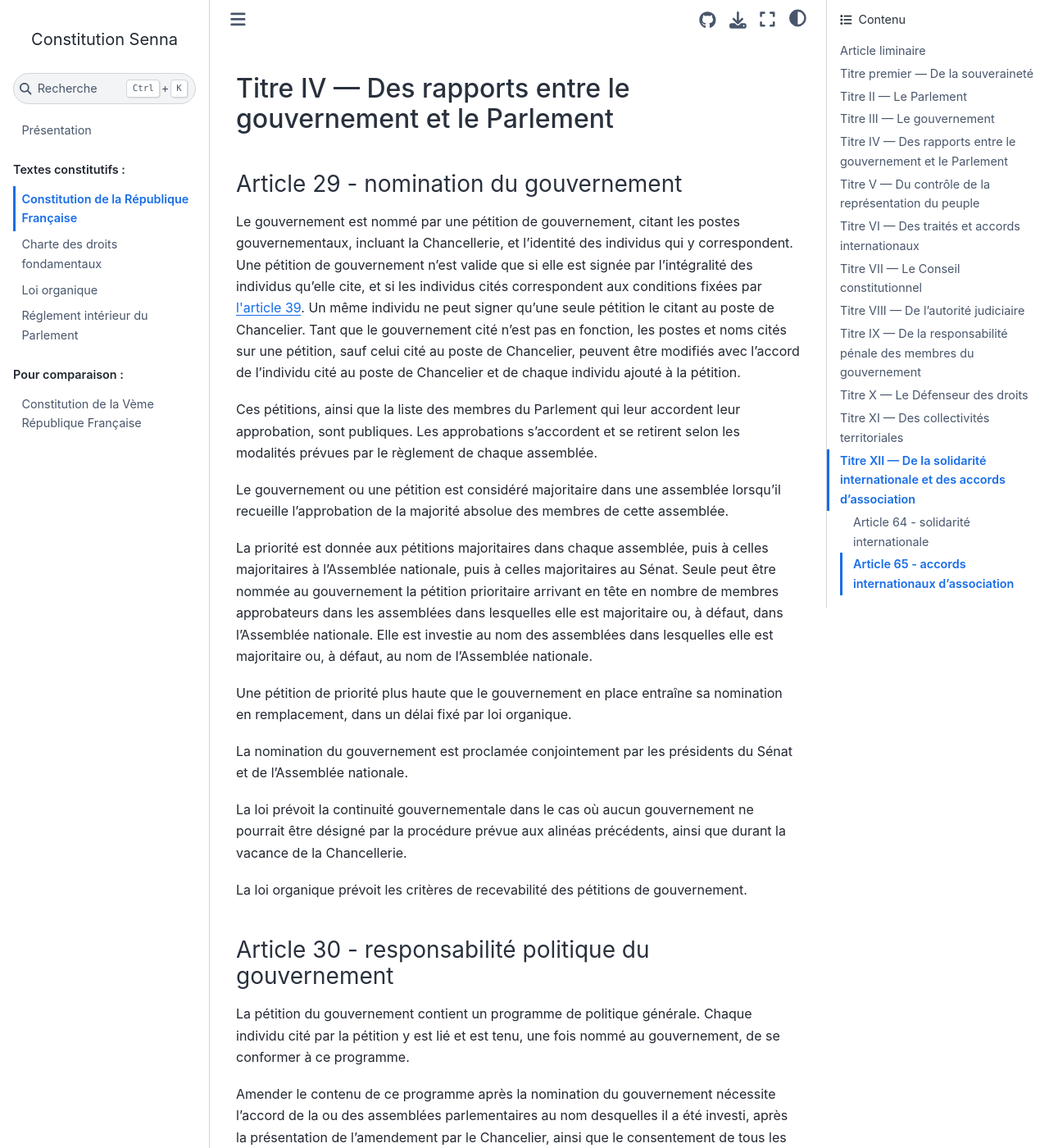
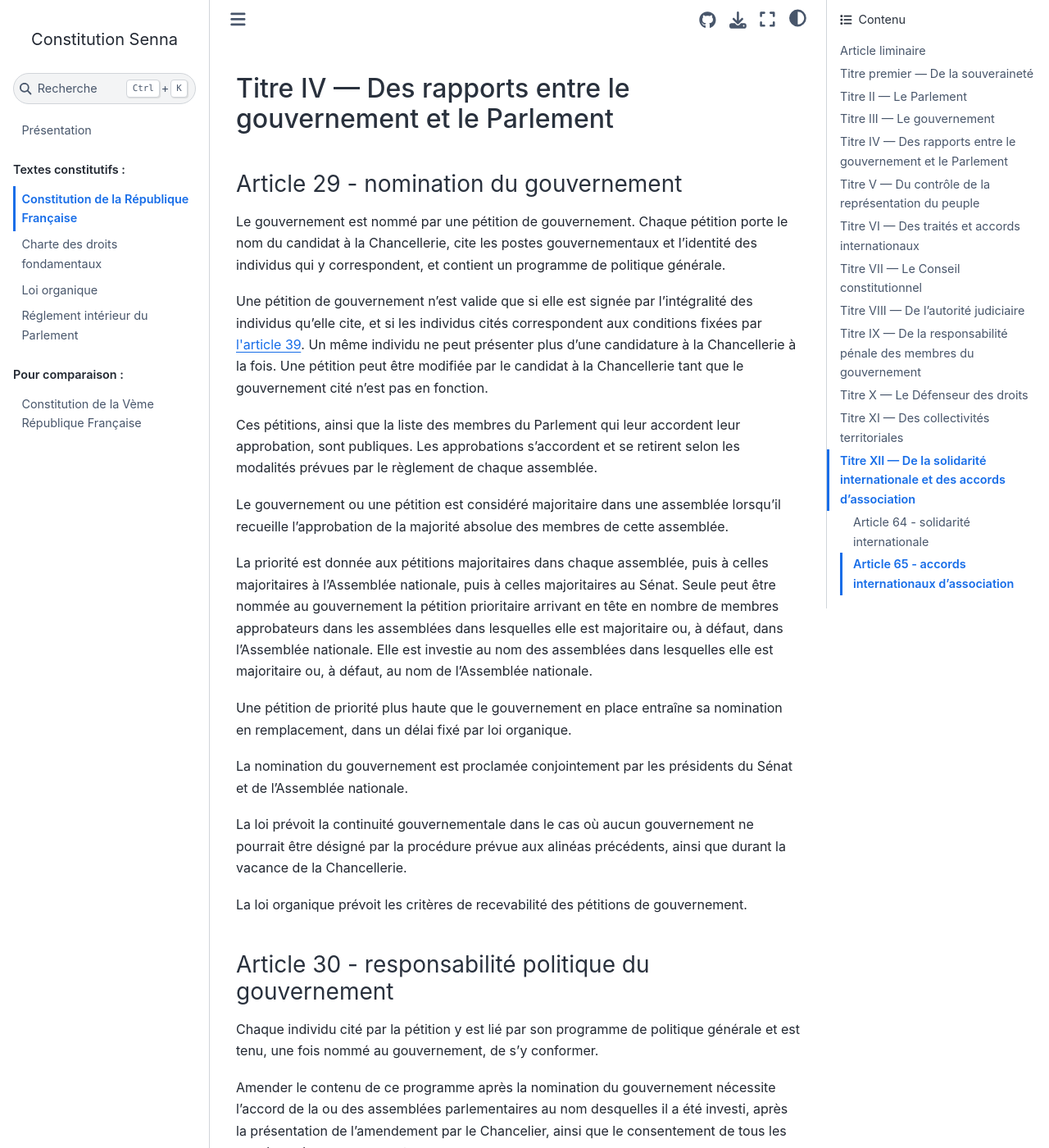
Before and after one commit to Gouvernathor/senna, a Sphinx documentation site: the page built from source/constitution.rst, in a window 1280 px wide and 1400 px high, scrolled down 9339 px. Shown: the whole window at 82% size. Built offline with Sphinx 7.4.7 and the Sphinx Book theme 1.1.4, drawn with Linux system fonts in a browser that asks for light colours.

Commit message:
Reformulations des pétitions de gouvernement

```diff
--- a/source/constitution.rst
+++ b/source/constitution.rst
@@ -246,7 +246,9 @@
 
 .. article:: nomination du gouvernement
 
-Le gouvernement est nommé par une pétition de gouvernement, citant les postes gouvernementaux, incluant la Chancellerie, et l'identité des individus qui y correspondent. Une pétition de gouvernement n'est valide que si elle est signée par l'intégralité des individus qu'elle cite, et si les individus cités correspondent aux conditions fixées par :artref:`incompatibilité de mandat représentatif`. Un même individu ne peut signer qu'une seule pétition le citant au poste de Chancelier. Tant que le gouvernement cité n'est pas en fonction, les postes et noms cités sur une pétition, sauf celui cité au poste de Chancelier, peuvent être modifiés avec l'accord de l'individu cité au poste de Chancelier et de chaque individu ajouté à la pétition.
+Le gouvernement est nommé par une pétition de gouvernement. Chaque pétition porte le nom du candidat à la Chancellerie, cite les postes gouvernementaux et l'identité des individus qui y correspondent, et contient un programme de politique générale.
+
+Une pétition de gouvernement n'est valide que si elle est signée par l'intégralité des individus qu'elle cite, et si les individus cités correspondent aux conditions fixées par :artref:`incompatibilité de mandat représentatif`. Un même individu ne peut présenter plus d'une candidature à la Chancellerie à la fois. Une pétition peut être modifiée par le candidat à la Chancellerie tant que le gouvernement cité n'est pas en fonction.
 
 Ces pétitions, ainsi que la liste des membres du Parlement qui leur accordent leur approbation, sont publiques. Les approbations s'accordent et se retirent selon les modalités prévues par le règlement de chaque assemblée.
 
@@ -264,7 +266,7 @@
 
 .. article:: responsabilité politique du gouvernement
 
-La pétition du gouvernement contient un programme de politique générale. Chaque individu cité par la pétition y est lié et est tenu, une fois nommé au gouvernement, de se conformer à ce programme.
+Chaque individu cité par la pétition y est lié par son programme de politique générale et est tenu, une fois nommé au gouvernement, de s'y conformer.
 
 Amender le contenu de ce programme après la nomination du gouvernement nécessite l'accord de la ou des assemblées parlementaires au nom desquelles il a été investi, après la présentation de l'amendement par le Chancelier, ainsi que le consentement de tous les membres du gouvernement.
 
--- a/source/organique.rst
+++ b/source/organique.rst
@@ -205,9 +205,7 @@
 
 Il doit avoir donné son consentement à figurer au sein de cette pétition. Ce consentement est révocable avant la nomination au gouvernement.
 
-Il doit jouir de ses droits civils et politiques.
-
-S'il est mentionné au poste de Chancelier, il ne peut être cité au même poste par une autre pétition reconnue recevable.
+Il doit jouir de ses droits civils et politiques, notamment vis-à-vis de :artref:`droit de grâce`.
 
 .. ------------------------------------------------------------
 .. Relative à :artref:`motions de censure`
--- a/source/presentation.rst
+++ b/source/presentation.rst
@@ -132,9 +132,6 @@
 
 La procédure est décrite à l'article "nomination du gouvernement", il est relativement long mais ce sont surtout des détails et le principe est simple. Les députés signent des pétitions de gouvernement, et la pétition recevant le plus de soutiens parlementaires nomme le gouvernement. C'est relativement semblable à un vote par approbation, en ça que chaque parlementaire peut signer autant de pétitions qu'il veut, par exemple une pour son parti, pour la forme, et une autre plus large pour la coalition dont son parti fait partie. On se débarrasse aussi de la nécessité de convoquer un vote, qui peut se faire obstruer ou avoir un coût politique, puisque les signatures de pétitions peuvent se retirer ou s'ajouter à tout moment ; certes les motions de censure doivent être votées pour changer immédiatement de gouvernement (comme on va le voir), mais la situation de la majorité et le soutien au gouvernement peut être suivi en temps réel publiquement, ce qui a une importance politique majeure.
 
-.. reformuler l'article sur les pétitions de gouvernement : les parlementaires apportent leur soutien à la pétition d'un candidat à la chancellerie, point, cette pétition contient 1) la liste des membres de son gouvernement, signée par chacune des personnes mentionnées, 2) un programme contraignant, et le candidat peut modifier la pétition à tout moment avant sa nomination au gouvernement, et chaque personne ne peut proposer qu'une seule pétition de candidature à la chancellerie
-.. pas besoin de repréciser qui doit signer au moment de la modification d'un nom, et de conditions compliquées pour que deux pétitions ne citent quelqu'un comme chancelier
-
 Parmi les détails :
 
 - Les pétitions qui sont majoritaires dans les deux assemblées à la fois priment, parce que c'est quand même mieux de mettre tout le monde d'accord. Faute de ça l'assemblée prime sur le sénat, et si aucune pétition n'est majoritaire dans aucune chambre, c'est l'assemblée qui désigne un gouvernement minoritaire, cas que je détaillerai plus loin. C'est ce qu'on appelle la "priorité" des pétitions. Ensuite, entre deux pétitions ayant la même priorité, c'est celle qui réunit simplement le plus de signatures (au sein des assemblées dans lesquelles elle est majoritaire (sinon de l'assemblée nationale), pour simplifier les calculs).
```
